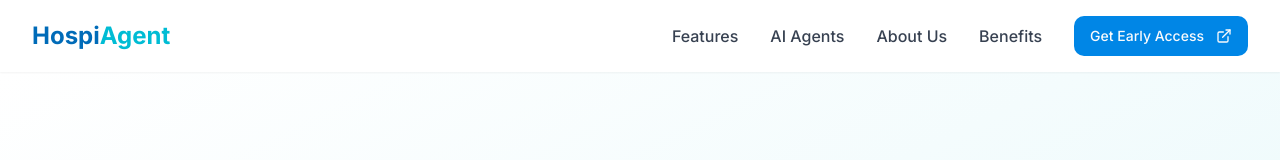
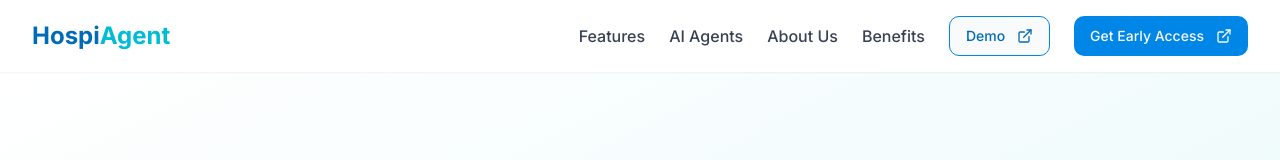
Before and after one commit to zaiddkhan/hospiagent-ai-assist, a React (Vite) app: page / in a window 1280 px wide. Shown: the top 160 px of the page. Built offline with nearby package versions, Linux system fonts and the light colour scheme.

Commit message:
Add demo button to navbar
Adds a demo button to the navbar, linking to the specified demo URL.

```diff
--- a/src/components/Navbar.tsx
+++ b/src/components/Navbar.tsx
@@ -6,6 +6,7 @@ import { Menu, X, ExternalLink } from 'lucide-react';
 const Navbar = () => {
   const [isMenuOpen, setIsMenuOpen] = useState(false);
   const googleFormUrl = "https://docs.google.com/forms/d/e/1FAIpQLSfO4pIwXt8XhDD48YcyOac9bLDv9enCVAnrTVgQ9D1zutrw7g/viewform";
+  const demoUrl = "https://demohospiagent.minusonetoten.com/login";
 
   const toggleMenu = () => {
     setIsMenuOpen(!isMenuOpen);
@@ -13,6 +14,14 @@ const Navbar = () => {
 
   const openEarlyAccess = () => {
     window.open(googleFormUrl, '_blank');
+    // Close mobile menu if open
+    if (isMenuOpen) {
+      setIsMenuOpen(false);
+    }
+  };
+
+  const openDemo = () => {
+    window.open(demoUrl, '_blank');
     // Close mobile menu if open
     if (isMenuOpen) {
       setIsMenuOpen(false);
@@ -31,11 +40,18 @@ const Navbar = () => {
         </div>
 
         {/* Desktop Navigation */}
-        <div className="hidden md:flex items-center space-x-8">
+        <div className="hidden md:flex items-center space-x-6">
           <a href="#features" className="text-gray-700 hover:text-hospi-500 font-medium">Features</a>
           <a href="#agents" className="text-gray-700 hover:text-hospi-500 font-medium">AI Agents</a>
           <a href="#about" className="text-gray-700 hover:text-hospi-500 font-medium">About Us</a>
           <a href="#benefits" className="text-gray-700 hover:text-hospi-500 font-medium">Benefits</a>
+          <Button
+            variant="outline"
+            className="border-hospi-500 text-hospi-600 hover:bg-hospi-50"
+            onClick={openDemo}
+          >
+            Demo <ExternalLink className="ml-1" size={16} />
+          </Button>
           <Button
             className="bg-hospi-500 hover:bg-hospi-600"
             onClick={openEarlyAccess}
@@ -65,6 +81,13 @@ const Navbar = () => {
             <a href="#about" className="text-gray-700 hover:text-hospi-500 font-medium py-2" onClick={toggleMenu}>About Us</a>
             <a href="#benefits" className="text-gray-700 hover:text-hospi-500 font-medium py-2" onClick={toggleMenu}>Benefits</a>
             <Button
+              variant="outline"
+              className="border-hospi-500 text-hospi-600 hover:bg-hospi-50 w-full mb-2"
+              onClick={openDemo}
+            >
+              Demo <ExternalLink className="ml-1" size={16} />
+            </Button>
+            <Button
               className="bg-hospi-500 hover:bg-hospi-600 w-full"
               onClick={openEarlyAccess}
             >
```
